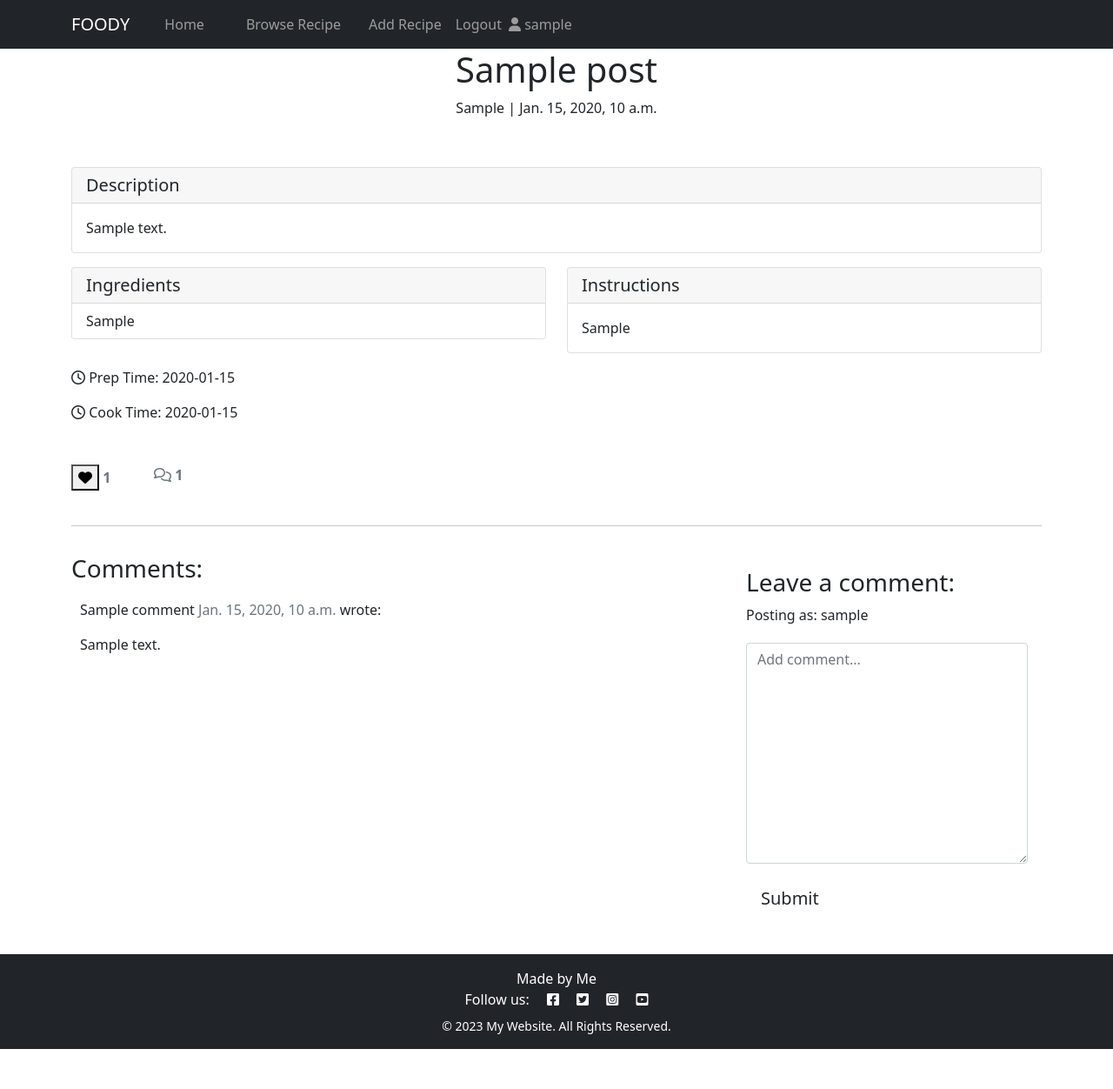
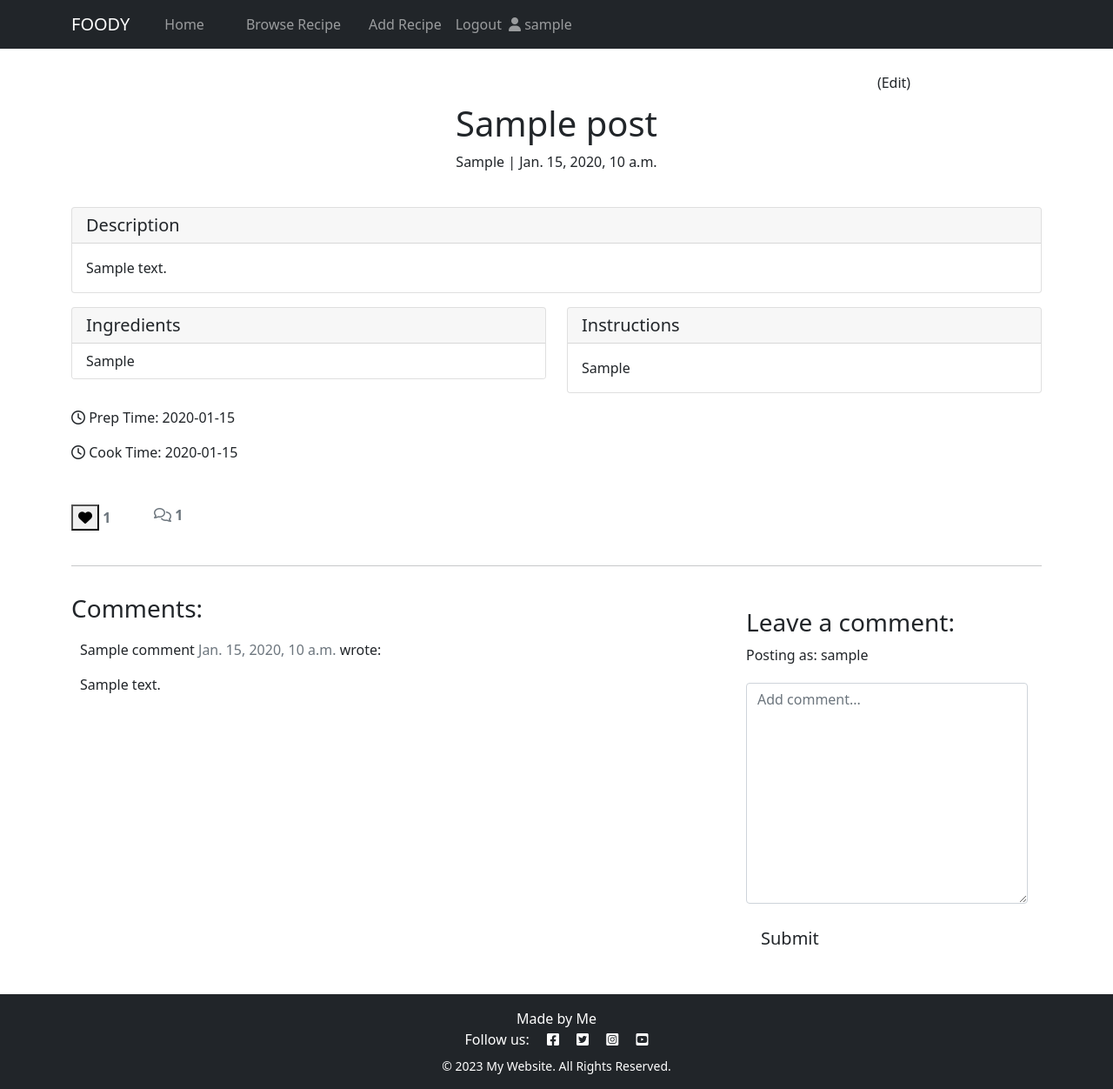
Before and after one commit to Vaidots/project-4, a Django app: page /sample/ in a window 1280 px wide. Shown: the whole page at 87% size. Before the commit the page ends 1206 px from the top, so only its background shows below. Run offline with Django 3.2, Linux system fonts and the light colour scheme; a user stored in the database is signed in; tables that the repository leaves empty hold one stand-in row (values such as "Sample post"); some libraries are stand-ins or nearby versions.

Commit message:
Added, edit.html, urlpatterns, updated forms py

```diff
--- a/blog/forms.py
+++ b/blog/forms.py
@@ -27,5 +27,6 @@ class RecipeForm(forms.ModelForm):
             'preparation_time',
             'cook_time',
             'ingredients',
+            'instructions',
             'featured_image',
         ]
--- a/blog/urls.py
+++ b/blog/urls.py
@@ -7,4 +7,6 @@ urlpatterns = [
     path('add_recipe/', views.PostAdd.as_view(), name='add_recipe'),
     path('<slug:slug>/', views.RecipeDetail.as_view(), name='recipe_detail'),
     path('like/<slug:slug>/', views.PostLike.as_view(), name='post_like'),
+    path('<slug:slug>/edit/', views.EditRecipe.as_view(),
+         name='post_update'),
 ]
--- a/templates/post_detail.html
+++ b/templates/post_detail.html
@@ -3,14 +3,27 @@
 {% load crispy_forms_tags %}
 
 <div class="container p-0">
+
   <div class="row text-center">
     <div class="mb-3 recipe-detail">
+    </div>
+    {% if request.user == post.author %}
+<div class="container">
+    <div class="row">
+        <div class="col-xl-4 offset-xl-8">
+          <a href="{% url 'post_update' post.slug %}" class="btn btn-signup m-1">(Edit)</a>
+        </div>
+    </div>
+</div>
+{% endif %}
+
       <h1 class="post-title">{{ post.title }}</h1>
+
       <p class="post-subtitle">
         {{ post.author.first_name }} | {{ post.created_on }}
       </p>
 
-    </div>
+
       <div class="d-none d-md-block col-md-6">
         {% if "placeholder" in post.featured_image.url %}
         <img
@@ -22,6 +35,8 @@
       </div>
   </div>
 </div>
+
+
 
 <div class="container">
   <div class="row">
```
Also changed, not shown: templates/edit_post.html (+20 -0 lines), blog/views.py (line endings or trailing spaces).
